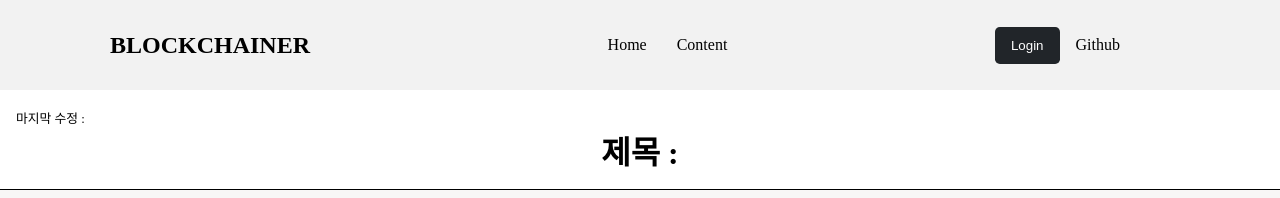
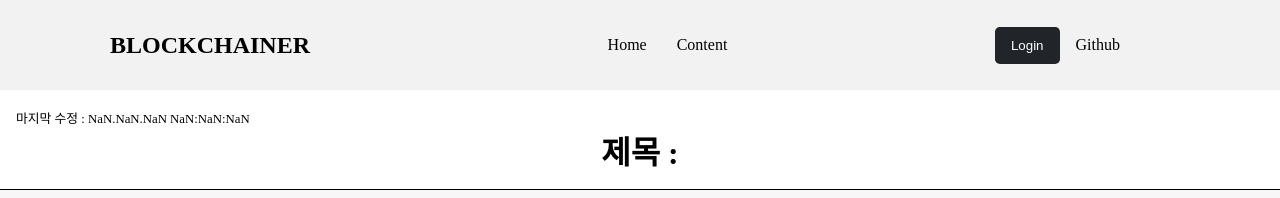
Before and after one commit to citron03/beb-03-blockchainer, a React (Create React App) app in the folder client/: page /postdetail/1 in a window 1280 px wide. Shown: the top 198 px of the page. Built offline with nearby package versions, Linux system fonts and the light colour scheme; no server answers.

Commit message:
날짜 표시 변경과 글 제목 글자 수 제한, Home CSS 수정

```diff
--- a/client/src/components/contentPage/ContentPageTable.jsx
+++ b/client/src/components/contentPage/ContentPageTable.jsx
@@ -66,9 +66,9 @@ const ContentPageTable = () => {
                     <tr>
                         <Td>id</Td>
                         <Td>title</Td>
-                        {/* <Td>작성시간</Td>
-                        <Td>수정시간</Td> */}
                         <Td>작성자</Td>
+                        <Td>작성시간</Td>
+                        <Td>수정시간</Td>
                     </tr>
                     {
                         postsArr.map(el => {
--- a/client/src/components/contentPage/Table.jsx
+++ b/client/src/components/contentPage/Table.jsx
@@ -13,6 +13,13 @@ const Td = styled.td`
     padding: 2rem;
 `
 
+const parseDate = (input) => {
+    const date = new Date(input);
+    const str = `${date.getFullYear()}.${date.getMonth() + 1}.${date.getDate()}
+    ${date.getHours()}:${date.getMinutes()}:${date.getSeconds()}`;
+    return str;
+  }
+
 const Table = ({data}) => {
     const history = useHistory();
 
@@ -22,11 +29,11 @@ const Table = ({data}) => {
 
     return (
     <Tr onClick={handleLink}>
-        <Td>{data.id}</Td>
-        <Td>{data.title}</Td>
-        {/* <Td>{data.created_at}</Td>
-        <Td>{data.updated_at}</Td> */}
-        <Td>{data.writer}</Td>
+        <Td style={{width: "10%"}}>{data.id}</Td>
+        <Td style={{width: "55%"}}>{data.title}</Td>
+        <Td style={{width: "15%"}}>{data.writer}</Td>
+        <Td style={{width: "10%"}}>{parseDate(data.createdAt)}</Td>
+        <Td style={{width: "10%"}}>{parseDate(data.updatedAt)}</Td>
     </Tr>
     );
 }
--- a/client/src/components/home/NewestPost.jsx
+++ b/client/src/components/home/NewestPost.jsx
@@ -3,6 +3,7 @@ import getPageCount from "../content/useData/getPageCount";
 import axios from "axios";
 import { useEffect, useState } from 'react';
 import dummyPosts from './../../assets/dymmydata/dummyPosts'
+import { Link } from 'react-router-dom';
 
 const fetchPost = async (id) => {
     const getLastPosId = await getPageCount();
@@ -46,6 +47,29 @@ const NewestPostDiv = styled.div`
     }
 `
 
+const ContainerHeader = styled.div`
+    display: flex;
+    flex-direction: row;
+    justify-content: space-between;
+`
+
+const ContainerTitle = styled.h3`
+    padding: 1rem;
+`
+
+const Shortcuts = styled.span`
+    margin: 1.5rem;
+    cursor: pointer;
+    & a {
+        color: black;
+    }
+    &:hover {
+        & a {
+            color: gray;
+        }
+    }
+`
+
 const NewsPost = () => {
 
     const [newestPost, setNewestPost] = useState({});
@@ -59,7 +83,14 @@ const NewsPost = () => {
 
     return (
     <NewsPostContainer>
-        <h3 style={{padding: "1rem"}}>Newest Post</h3>
+        <ContainerHeader>
+            <ContainerTitle>Newest Post</ContainerTitle>
+            <Shortcuts>
+                <Link to={`/postdetail/1`}>
+                    바로 가기
+                </Link>
+            </Shortcuts>
+        </ContainerHeader>
         {newestPost.title ?
             <NewestPostDiv>
                 <PostHeaderDiv>
--- a/client/src/components/home/Search.jsx
+++ b/client/src/components/home/Search.jsx
@@ -22,7 +22,7 @@ const Button = styled.button`
     color: white;
     border-radius: 3rem;
     left: 10.5%;
-    top: 0.3rem;
+    top: 0.28rem;
     width: 55px;
     height: 55px;
     &:active{
--- a/client/src/components/modify/ModifyForm.jsx
+++ b/client/src/components/modify/ModifyForm.jsx
@@ -103,6 +103,12 @@ const ModifyForm = ({data}) => {
             id: postId,
             title, content
         }
+
+        if(title.length >= 120) {
+          alert(`제목은 120 글자를 넘을 수 없습니다. \n - 현재 제목의 글자 수 : ${title.length}`);
+          return;
+        }
+
         if (title !== '' && content !== '' && postId){
             axios.patch(url, payload)
               .then(el => {
--- a/client/src/components/postDetail/Comment.jsx
+++ b/client/src/components/postDetail/Comment.jsx
@@ -27,6 +27,13 @@ const CommentButton = styled.button`
 const Paragraph = styled.p`
     white-space: pre-line;
 `
+
+const parseDate = (input) => {
+    const date = new Date(input);
+    const str = `${date.getFullYear()}.${date.getMonth() + 1}.${date.getDate()}
+    ${date.getHours()}:${date.getMinutes()}:${date.getSeconds()}`;
+    return str;
+  }
 
 const Comment = ({data, post_id}) => {
 
@@ -65,7 +72,7 @@ const Comment = ({data, post_id}) => {
         :
         <CommentContainer>
             <CommentSpan>작성자 : {data.writer}</CommentSpan>
-            <CommentSpan>마지막 댓글 수정 날짜 : {data.updatedAt}</CommentSpan>
+            <CommentSpan>마지막 댓글 수정 날짜 : {parseDate(data.updatedAt)}</CommentSpan>
             {userName === data.writer ?
                 <>
                     <CommentButton onClick={() => setUpdate(true)}>수정</CommentButton>
--- a/client/src/components/postDetail/Post.jsx
+++ b/client/src/components/postDetail/Post.jsx
@@ -71,6 +71,13 @@ const Paragraph = styled.p`
     word-wrap: break-word;
 `
 
+const parseDate = (input) => {
+    const date = new Date(input);
+    const str = `${date.getFullYear()}.${date.getMonth() + 1}.${date.getDate()}
+    ${date.getHours()}:${date.getMinutes()}:${date.getSeconds()}`;
+    return str;
+  }
+
 const Post = ({data}) => {
     const history = useHistory();
     const userName = useSelector(state => state.token.username);
@@ -96,7 +103,7 @@ const Post = ({data}) => {
     return (
     <>
         <PostContainer>
-            <UpdatedDate>마지막 수정 : {data.updatedAt}</UpdatedDate>
+            <UpdatedDate>마지막 수정 : {parseDate(data.updatedAt)}</UpdatedDate>
             <Title>제목 : {data.title}</Title>
             <PostHeader>
                 <p>작성자 : {data.writer}</p>
--- a/client/src/components/write/WriteForm.jsx
+++ b/client/src/components/write/WriteForm.jsx
@@ -99,6 +99,10 @@ const WriteForm = () => {
             writer : userName, // 임시 작성자
             title, content
         }
+        if(title.length >= 120) {
+          alert(`제목은 120 글자를 넘을 수 없습니다. \n - 현재 제목의 글자 수 : ${title.length}`);
+          return;
+        }
 
         if (title !== '' && content !== '' && userName !== ''){
           axios.post(url, payload)
```
